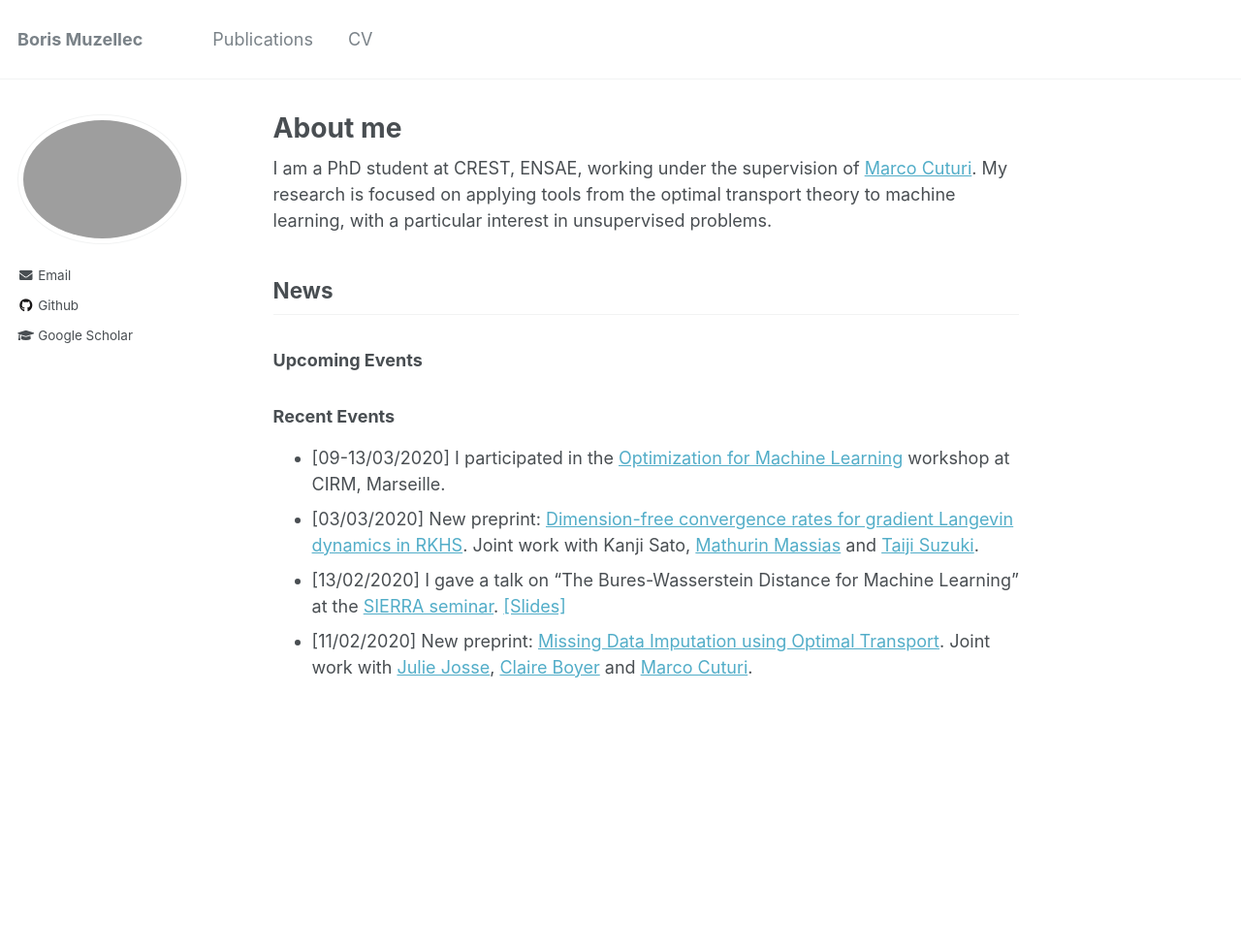
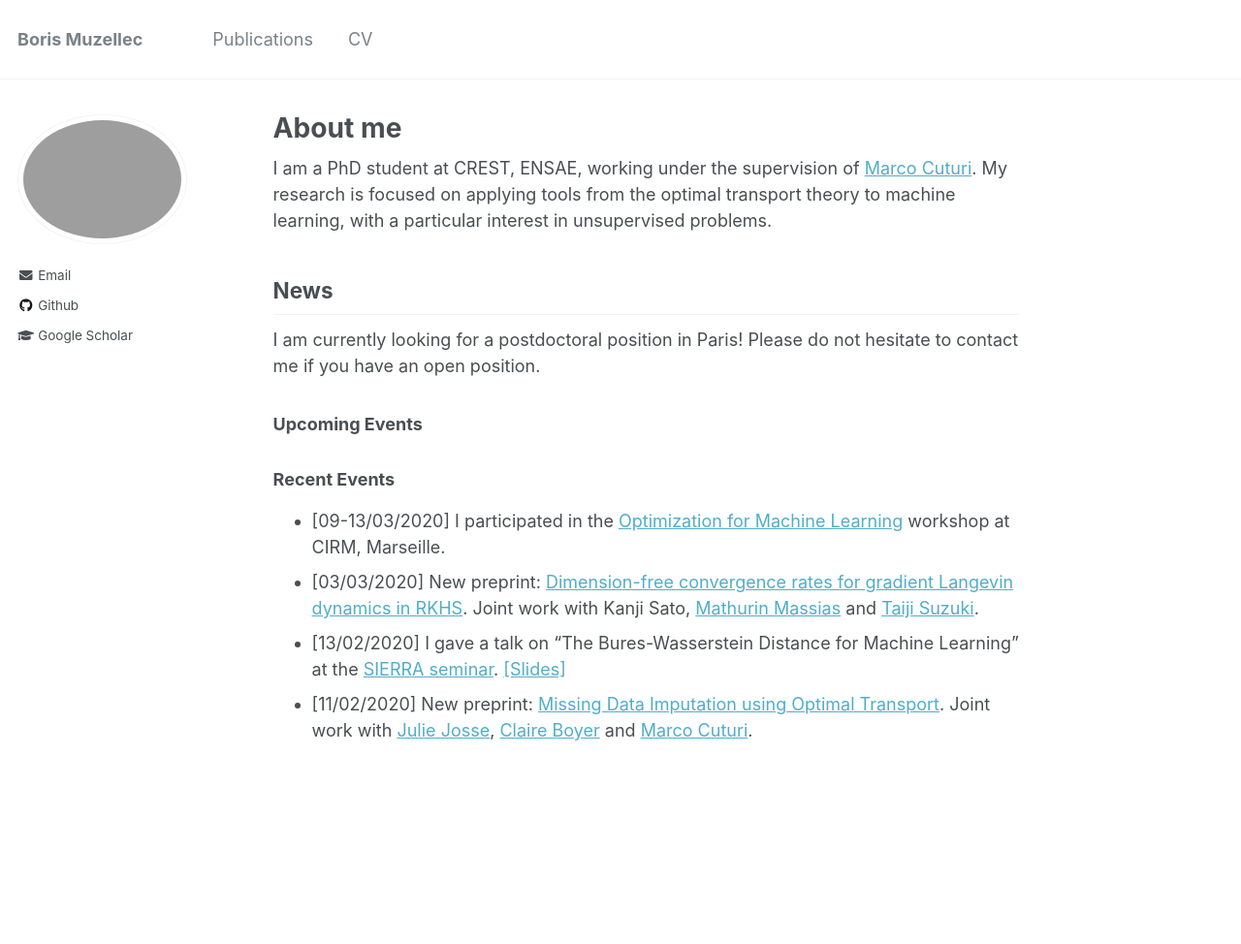
Before and after one commit to BorisMuzellec/borismuzellec.github.io, a Jekyll site: the page built from _pages/about.md, in a window 1280 px wide. Shown: the whole page at 97% size. Built offline with Jekyll 4.4.1, drawn with Linux system fonts in a browser that asks for light colours; before the commit the page ends 909 px from its top, so only the background shows below that.

Commit message:
looking for postdoc

```diff
--- a/_pages/about.md
+++ b/_pages/about.md
@@ -14,6 +14,8 @@ I am a PhD student at CREST, ENSAE, working under the supervision of [Marco Cutu
 
 ## News ##
 
+I am currently looking for a postdoctoral position in Paris! Please do not hesitate to contact me if you have an open position.
+
 ### Upcoming Events ###
 
 ### Recent Events ###
```
Also changed, not shown: 1 other file.
